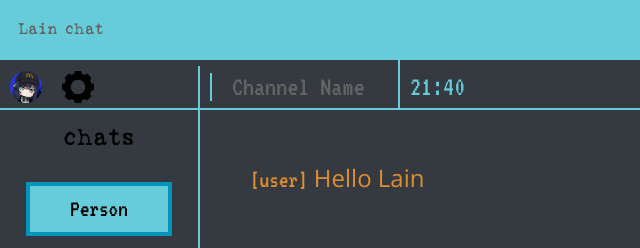
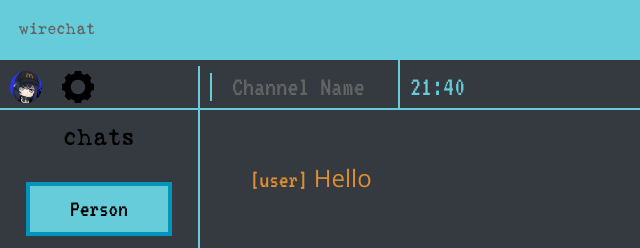
Before and after one commit to githubgerald/lain, a plain HTML site: page static/index.html in a window 1280 px wide. Shown: the top 248 px of the page, 0-640 px from the left. Drawn offline with Linux system fonts and the light colour scheme.

Commit message:
Update index.html

```diff
--- a/static/index.html
+++ b/static/index.html
@@ -5,12 +5,12 @@
     <meta name="viewport" content="width=device-width, initial-scale=1.0">
     <link rel="icon" href="favicon.ico">
     <link rel="stylesheet" href="/static/styles.css">
-    <title>Lain Chat</title>
+    <title>wirechat</title>
 </head>
 <body>
     <div class="parent">
         <nav class="navbar">
-            Lain chat
+            wirechat
         </nav>
 
         <div class="settingsMenuWrapper">
@@ -362,7 +362,7 @@
                 <div class="scrollable">
                     <div class="pythonScript">
                         <span class="userName"></span>
-                        <p class="userText"><span>[user]</span> Hello Lain</p>
+                        <p class="userText"><span>[user]</span> Hello </p>
 <!--                         <p class="othersText"><span>[alex]</span> Hello Alex</p>
                         <p class="adminText"><span>[system]</span> Darius here</p>
                         <p class="mentionText"><span>[mention]</span> yo lain waddup</p> -->
```
